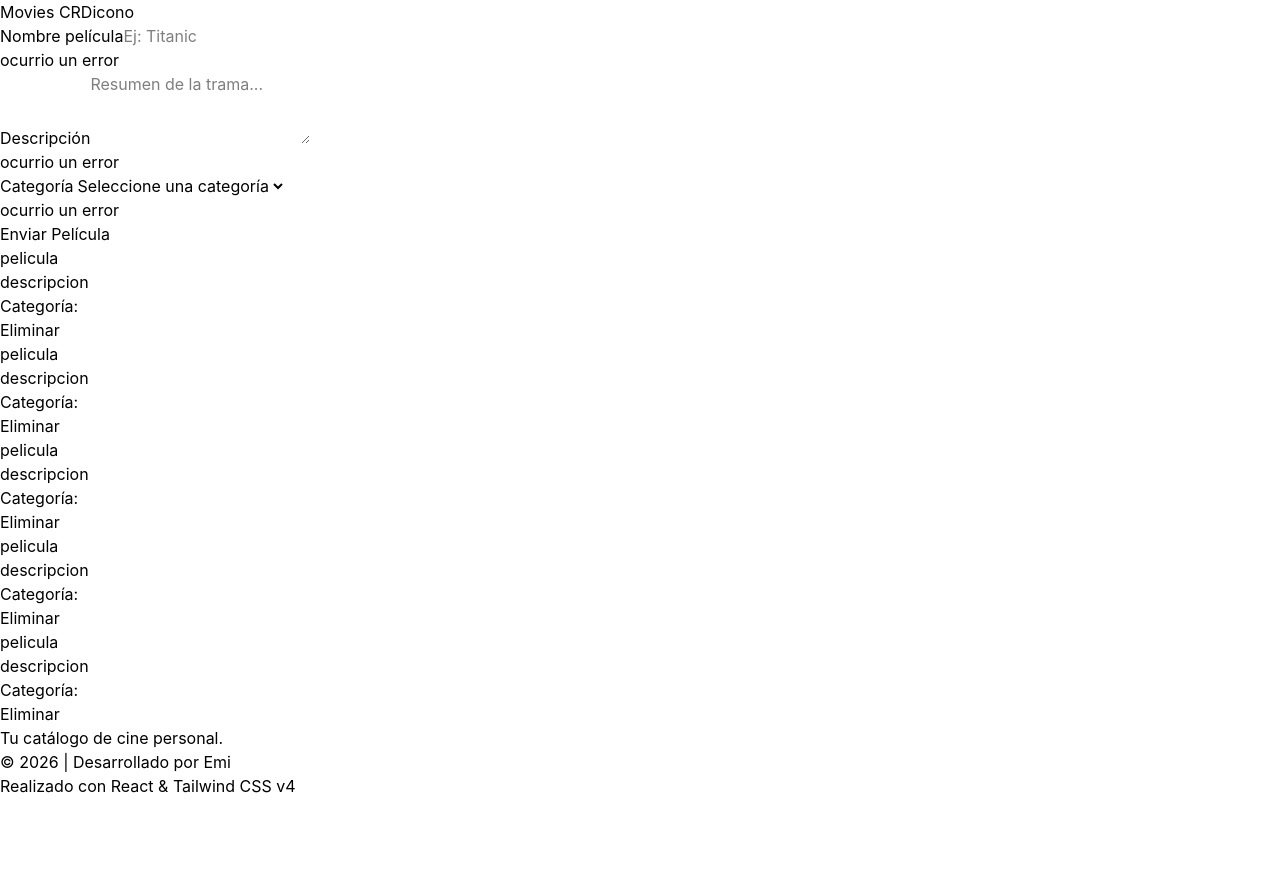
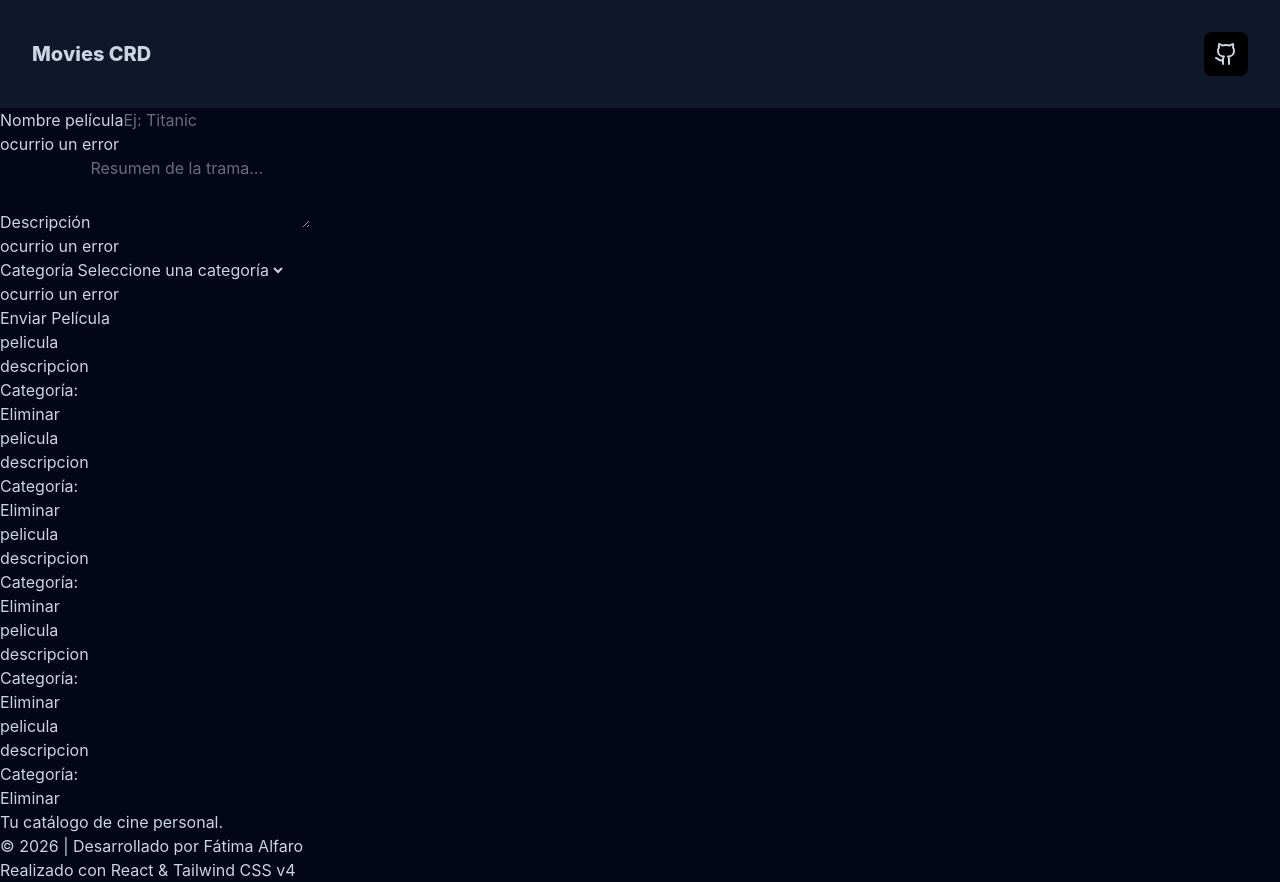
Before and after one commit to Fatimalfaro/peliculas, a React (Vite) app: page / in a window 1280 px wide. Before the commit the page ends 800 px from the top, so only its background shows below. Built offline with nearby package versions, Linux system fonts and the light colour scheme.

Commit message:
Agregue los estilos del navbar

```diff
--- a/index.html
+++ b/index.html
@@ -1,12 +1,12 @@
 <!doctype html>
-<html lang="es" data-bs-theme="dark">
+<html lang="es">
   <head>
     <meta charset="UTF-8" />
     <link rel="icon" type="image/svg+xml" href="/favicon.svg" />
     <meta name="viewport" content="width=device-width, initial-scale=1.0" />
     <title>Peliculas</title>
   </head>
-  <body>
+  <body class="bg-slate-950 text-slate-300">
     <div id="root"></div>
     <script type="module" src="/src/main.jsx"></script>
   </body>
--- a/src/components/Footer.jsx
+++ b/src/components/Footer.jsx
@@ -5,7 +5,7 @@
         <p >
           Tu catálogo de cine personal.
         </p>
-        <p >&copy; {new Date().getFullYear()} | Desarrollado por <a href="#" >Emi</a></p>
+        <p >&copy; {new Date().getFullYear()} | Desarrollado por <a href="#" >Fátima Alfaro</a></p>
         <p >Realizado con React & Tailwind CSS v4</p>
       </footer>
     </>
--- a/src/components/Navbar.jsx
+++ b/src/components/Navbar.jsx
@@ -1,10 +1,10 @@
-import React from "react";
+import { LuGithub } from "react-icons/lu"
 
 const Navbar = () => {
   return (
-    <nav>
-      <span>Movies CRD</span>
-      <a href="#">icono{/* <LuGithub /> */}</a>
+    <nav className="bg-slate-900 p-8 flex items-center justify-between">
+      <span className="text-xl font-extrabold">Movies CRD</span>
+      <a href="#" className="bg-black p-2.5 rounded-lg hover:bg-white hover:text-black transition-colors duration-300">{<LuGithub className="size-6"/>}</a>
     </nav>
   );
 };
```
